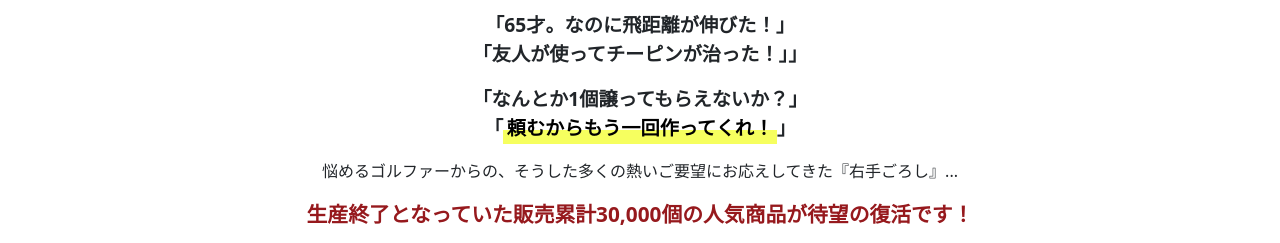
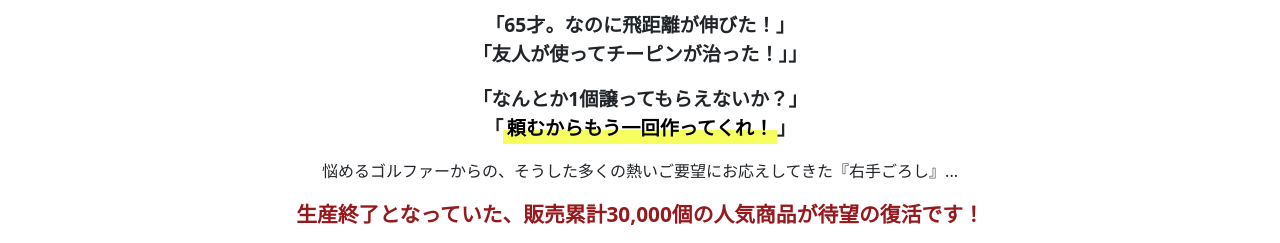
Before and after one commit to kz273/migite.github.io, a plain HTML site: page index.html in a window 1280 px wide. Shown: the part 689-932 px from the top of the page. Drawn offline with nearby package versions, Linux system fonts and the light colour scheme; a web font is replaced by a local one.

Commit message:
Add files via upload

```diff
--- a/index.html
+++ b/index.html
@@ -74,7 +74,7 @@
 	<p class="text-center fw-bold" style="font-size: 1.2rem;">「なんとか1個譲ってもらえないか？」<br>「<mark class="mark5">頼むからもう一回作ってくれ！</mark>」</p>
     <p class="text-md-center mt-3">
       悩めるゴルファーからの、そうした多くの熱いご要望にお応えしてきた『右手ごろし』...</p>
-	  <p class="text-center mt-3"><span class="fw-bold" style="font-size: 1.3rem;color:#96191d;">生産終了となっていた販売累計30,000個の人気商品が待望の復活です！</span></p>
+	  <p class="text-center mt-3"><span class="fw-bold" style="font-size: 1.3rem;color:#96191d;">生産終了となっていた、販売累計30,000個の人気商品が待望の復活です！</span></p>
 	  <p class="text-md-center mt-3">使い方は簡単、<span class="fw-bold" style="font-size: 1.1rem;color:#6aa75f;">グリップに装着して打つ</span>だけ。ゴルフでとても重要な<span class="fw-bold" style="font-size: 1.1rem;">”利き手の使い方”</span>が誰でもマスターできる優れものです！
     </p>
     <div class="text-center">
```
